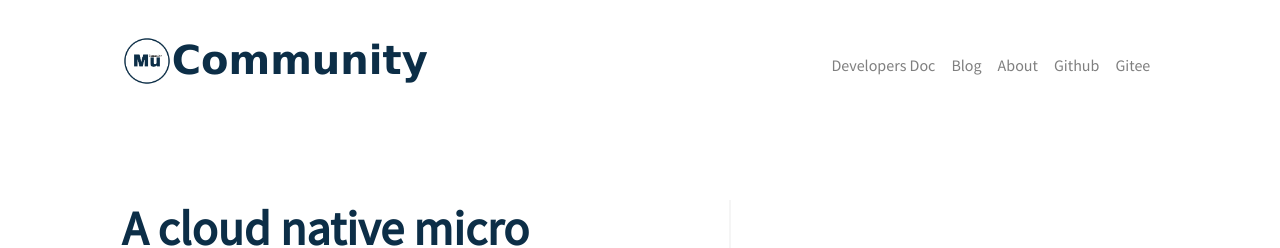
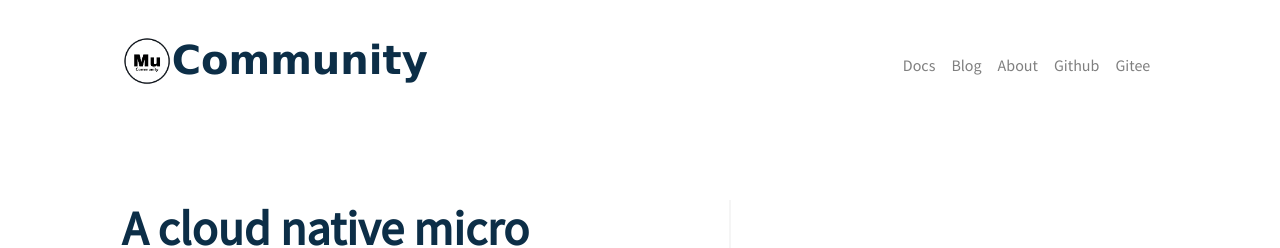
Before and after one commit to micro-community/go-micro-v2-doc, a Jekyll site: the page index.html, which Jekyll copies as it is, in a window 1280 px wide. Shown: the top 248 px of the page. Built offline with Jekyll 4.4.1, drawn with Linux system fonts in a browser that asks for light colours; nearby versions of some CDN libraries; comment, search, counter and statistics services are not loaded.

Commit message:
fix to low case ,update log

```diff
--- a/index.html
+++ b/index.html
@@ -43,8 +43,8 @@
 			<div class="collapse navbar-collapse" id="micro-nav" style="margin-top:10px;">
 			    <ul class="navbar-nav ml-auto">
 				<li role="separator" class="divider"><hr /></li>
-				<li class="nav-item"><a href="/Docs" class="nav-link">Developers Doc</a></li>
-				<li class="nav-item"><a href="/Blog" class="nav-link">Blog</a></li>
+				<li class="nav-item"><a href="/docs" class="nav-link">Docs</a></li>
+				<li class="nav-item"><a href="/blog" class="nav-link">Blog</a></li>
 			    <li class="nav-item"><a href="/about.html" class="nav-link">About</a></li>
 				<li class="nav-item"><a href="https://github.com/micro-community" class="nav-link">Github</a></li>
 				<li class="nav-item"><a href="https://gitee.com/micro-community" class="nav-link">Gitee</a></li>
```
Also changed, not shown: logo.png.
